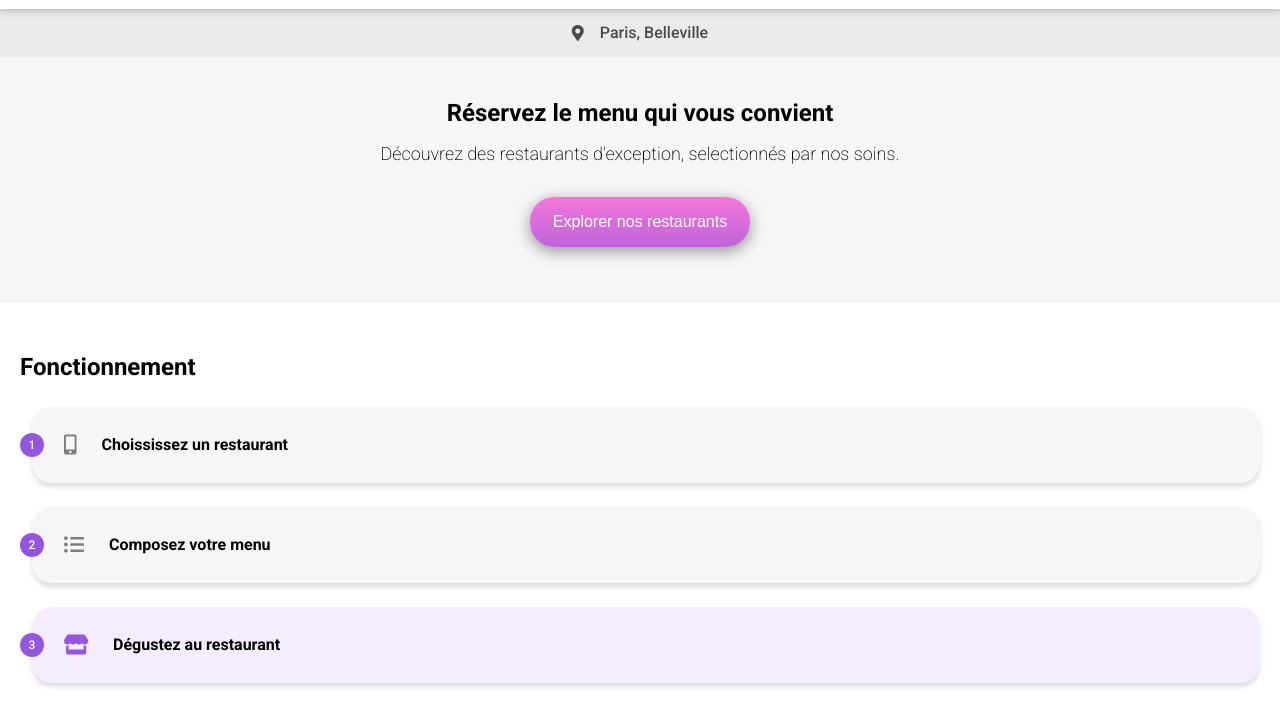
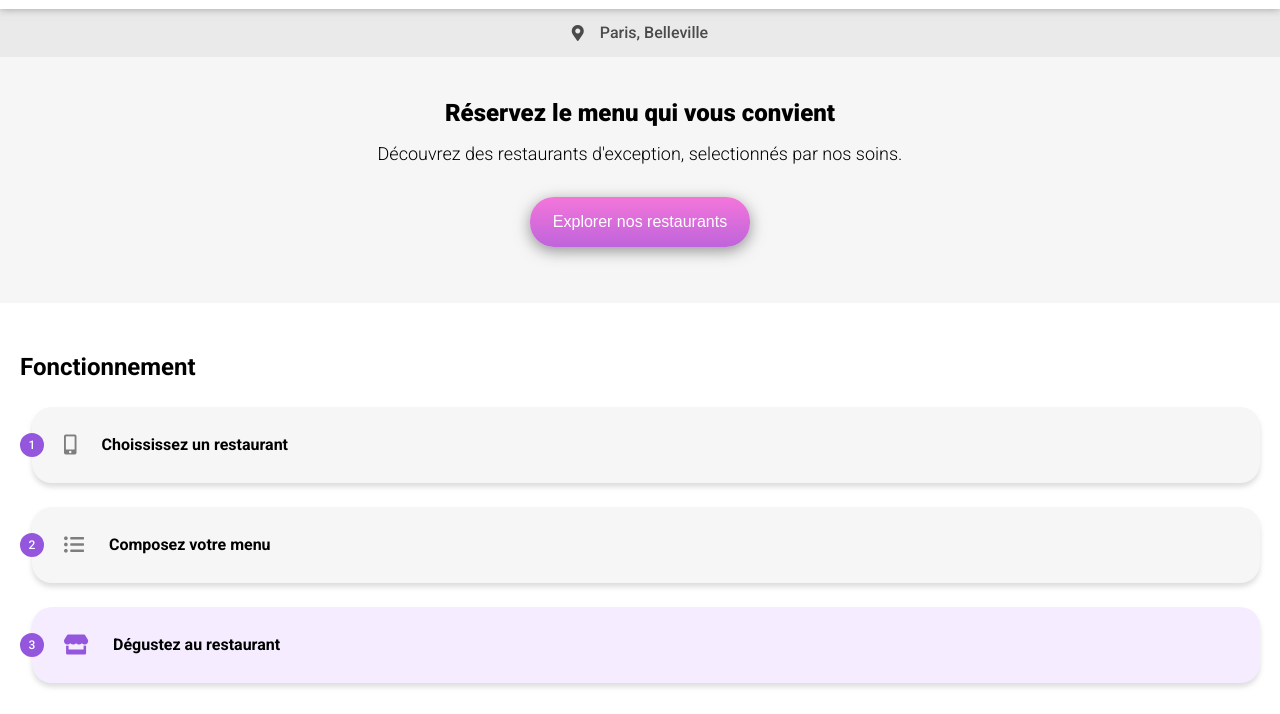
Before and after one commit to raficraft/OCR_les_petits_plats, a plain HTML site: page index.html in a window 1280 px wide. Shown: the part 51-765 px from the top of the page. Drawn offline with Linux system fonts and the light colour scheme; grey boxes are pictures that could not be loaded; a web font is replaced by a local one.

Commit message:
retouche mineur avant éval

```diff
--- a/sass/libs/first/20-header.scss
+++ b/sass/libs/first/20-header.scss
@@ -48,7 +48,7 @@
 
             h2{
                 font-size : 1.5rem;
-                font-weight : 700;
+                font-weight : 900;
                 max-width: 72%;
                 line-height: 1.75rem;;
 
@@ -59,7 +59,7 @@
 
                 color : black;
                 line-height: 1.375rem;
-                font-weight: 200;
+                font-weight: 300;
                 font-size: 1.125rem;
 
 
```
Also changed, not shown: css/style.css.
